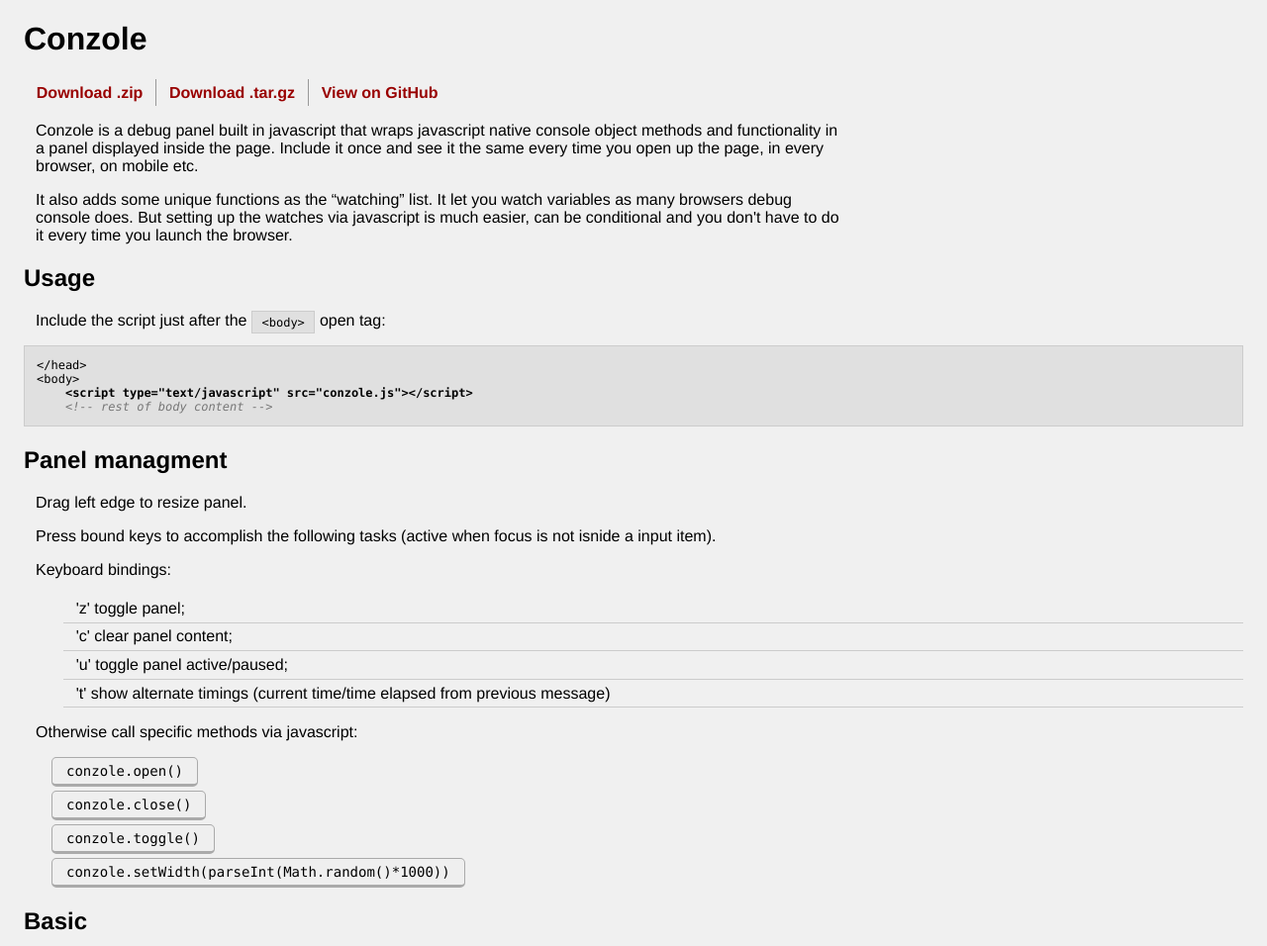
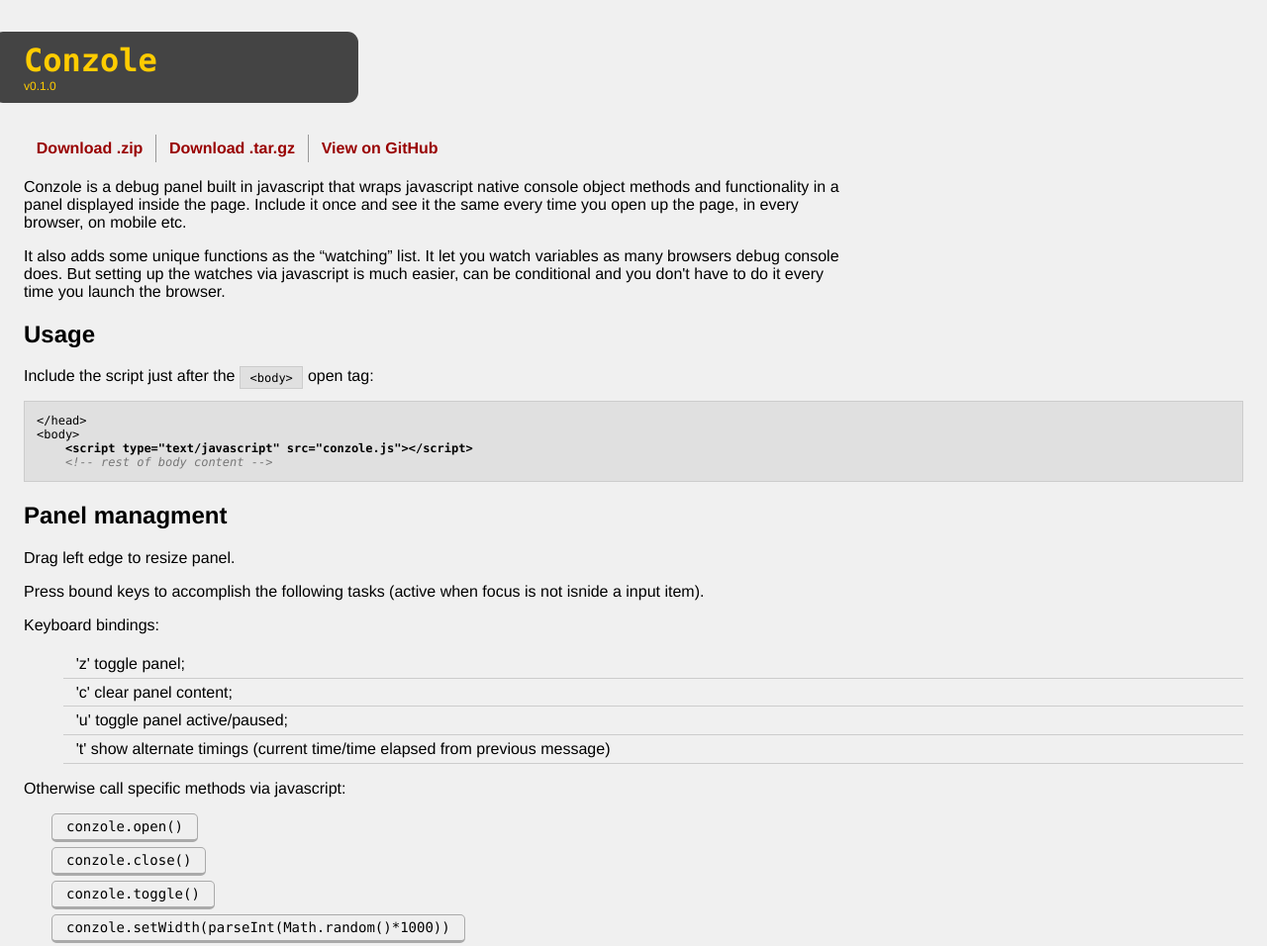
Before and after one commit to Oaxoa/Conzole, a plain HTML site: page index.html in a window 1280 px wide. Shown: the top 956 px of the page at 99% size. Drawn offline with Linux system fonts and the light colour scheme; a script that the page names is missing.

Commit message:
fixed text

```diff
--- a/index.html
+++ b/index.html
@@ -31,12 +31,30 @@
         button:hover {
             background-color: #d0d0d0;
         }
+        header {
+            background: #444;
+            color: #fc0; font-family: Consolas, monospace;
+            width: 30%;
+            min-width: 5em;
+            font-size: 32px;
+            margin: 1em 0 1em -1em; border-radius: 11px;
+        }
+        header h1, header h2 {
+            padding: 10px 32px; margin: 0;
+        }
+        header h1 {
+            font-size: 32px;
+            margin-bottom: 0; padding-bottom: 0;
+        }
+        header h2 {
+            font-size: 12px; font-family: Helvetica, Arial, sans-serif;
+            margin-top: 0; padding-top: 0; font-weight: normal;
+        }
 		hr {
 			border: none; background: none; height: 0; visibility: hidden; clear: both;
 		}
         p {
             margin-right: 400px;
-            margin-left: .75em;
         }
         pre, span.pre {
             background: #e0e0e0; font-size: 12px; font-family: Consolas, monospace;
@@ -126,7 +144,10 @@
 </head>
 <body>
 <script type="text/javascript" src="https://raw.github.com/Oaxoa/Conzole/master/conzole.js"></script>
-<h1>Conzole</h1>
+<header>
+    <h1>Conzole</h1>
+    <h2>v0.1.0</h2>
+</header>
 <ul class="downloads">
     <li><a href="https://github.com/Oaxoa/Conzole/zipball/master" id="download-zip" class="button"><span>Download .zip</span></a></li>
     <li><a href="https://github.com/Oaxoa/Conzole/tarball/master" id="download-tar-gz" class="button"><span>Download .tar.gz</span></a></li>
```
